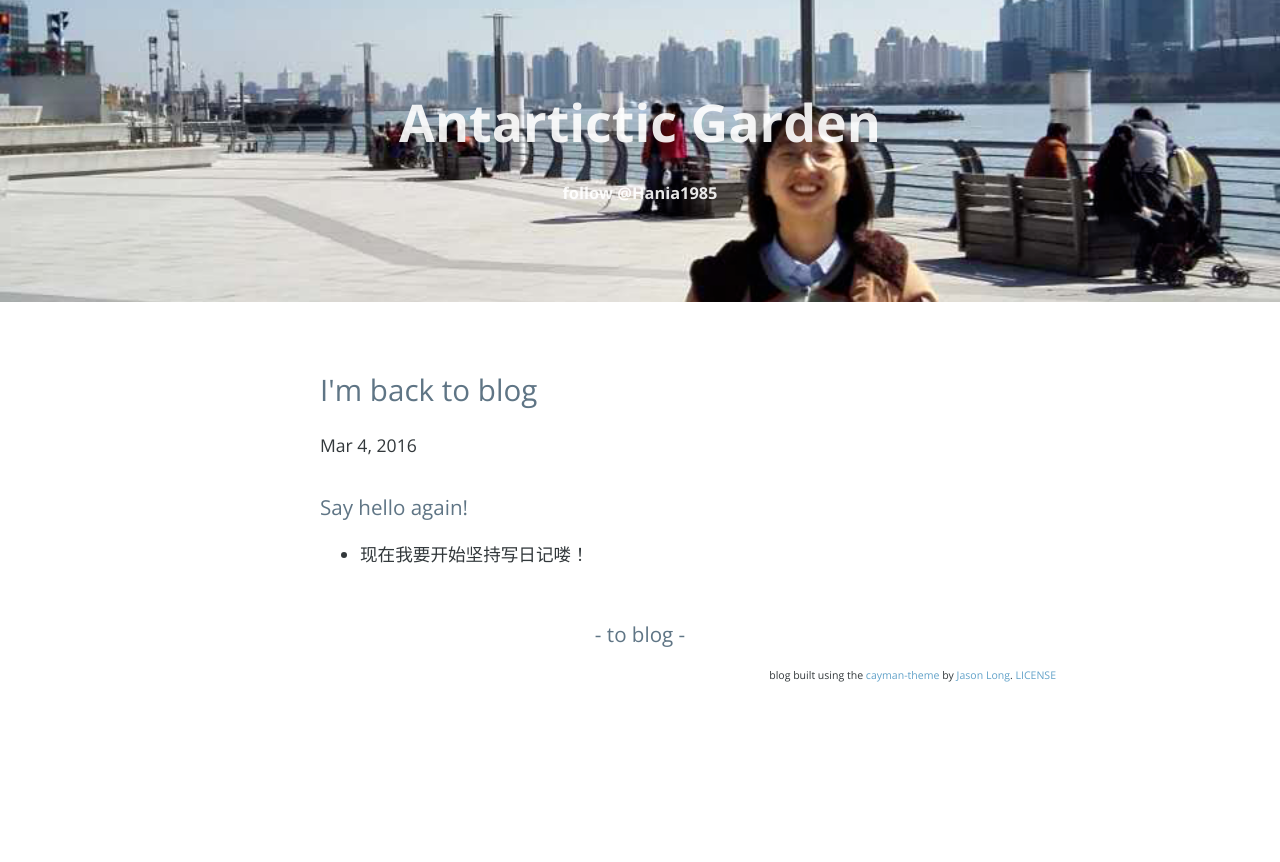
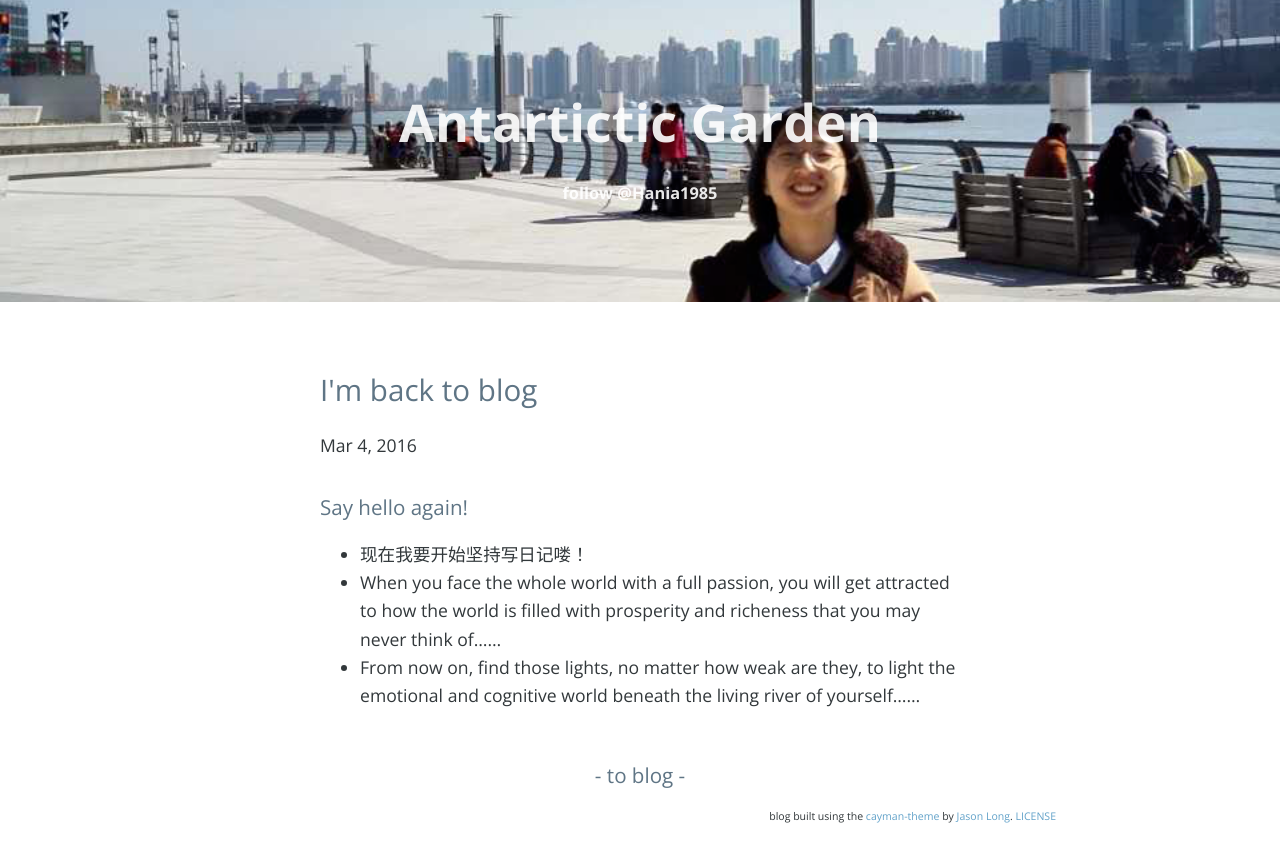
Before and after one commit to haniawu/haniawu.github.io, a Jekyll site: the page built from _posts/2016-03-04-back-to-blog.md, in a window 1280 px wide. Shown: the top 862 px of the page. Built offline with Jekyll 4.4.1, drawn with Linux system fonts in a browser that asks for light colours.

Commit message:
always good to keep moving

```diff
--- a/_posts/2016-03-04-back-to-blog.md
+++ b/_posts/2016-03-04-back-to-blog.md
@@ -7,3 +7,5 @@ date:   2016-03-04 21:01:14 +0800
 ### Say hello again!
 
 - 现在我要开始坚持写日记喽！
+- When you face the whole world with a full passion, you will get attracted to how the world is filled with prosperity and richeness that you may never think of......
+- From now on, find those lights, no matter how weak are they, to light the emotional and cognitive world beneath the living river of yourself......
```
